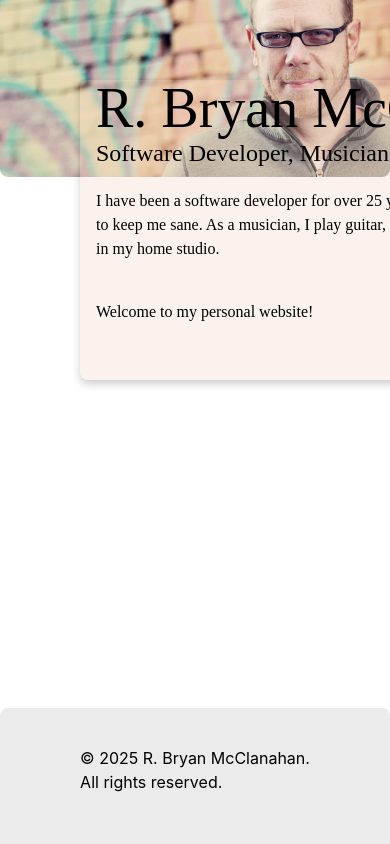
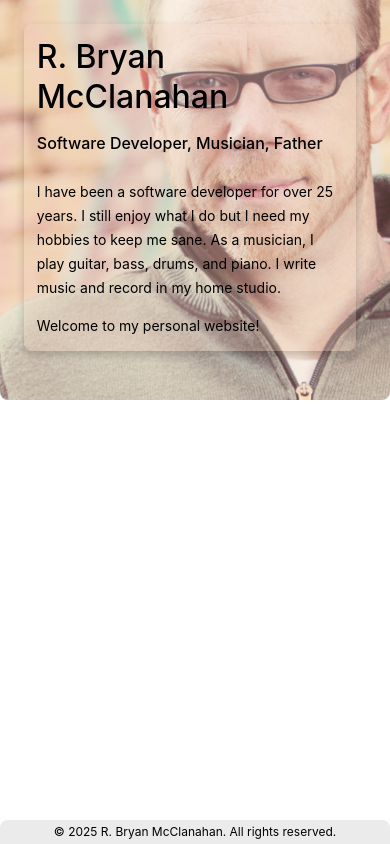
Before and after one commit to BryBo617/rbryanmcclanahan.com, a React (Vite) app: page / in a window 390 px wide. Built offline with nearby package versions, Linux system fonts and the light colour scheme; a web font is replaced by a local one.

Commit message:
make it responsive

```diff
--- a/src/App.tsx
+++ b/src/App.tsx
@@ -6,8 +6,10 @@ function App() {
       <header className="header">
         <div className="banner">
           <div className="banner-box">
-            <div className="title">R. Bryan McClanahan</div>
-            <div className="subtitle">Software Developer, Musician, Father</div>
+            <h6 className="p-heading--1 title">R. Bryan McClanahan</h6>
+            <h4 className="p-heading--3 subtitle">
+              Software Developer, Musician, Father
+            </h4>
             <div className="tagline">
               I have been a software developer for over 25 years. I still enjoy
               what I do but I need my hobbies to keep me sane. As a musician, I
@@ -16,15 +18,11 @@ function App() {
             </div>
             <div className="sign-off">Welcome to my personal website!</div>
           </div>
-          <img className="image" src="/images/banner.png" alt="Site Banner" />
+          <div className="image" data-testid="site-banner" />
         </div>
       </header>
       <footer className="footer p-strip--highlighted">
-        <p>
-          &copy; 2025 R. Bryan McClanahan.
-          <br />
-          All rights reserved.
-        </p>
+        <div>&copy; 2025 R. Bryan McClanahan. All rights reserved.</div>
       </footer>
     </div>
   );
--- a/src/styles/style.scss
+++ b/src/styles/style.scss
@@ -4,39 +4,167 @@
 .banner {
   display: flex;
   position: relative;
-  font-family: cursive;
+  justify-content: stretch;
+  align-items: stretch;
+  width: 100%;
+  max-width: 1280px;
 
   &-box {
+    @media (max-width: 480px) {
+      width: 85%;
+      margin-top: 1.5em;
+      margin-left: 1.5em;
+      padding: 0.8em;
+    }
+
+    @media (min-width: 481px) and (max-width: 768px) {
+      width: 55%;
+      margin-top: 2em;
+      margin-left: 1em;
+      margin-right: 1em;
+    }
+
+    @media (min-width: 769px) and (max-width: 1024px) {
+      width: 55%;
+      max-width: 90%;
+      margin-top: 2em;
+      margin-left: 1em;
+      padding: 1em;
+    }
+
+    @media (min-width: 1025px) {
+      width: 55%;
+      max-width: 80%;
+      padding: 1.5em;
+      margin-top: 4em;
+      margin-left: 2em;
+    }
+
     position: absolute;
-    width: 650px;
-    height: 300px;
-    top: 80px;
-    left: 80px;
+    max-width: 600px;
     background-color: rgba(237, 202, 185, 0.25);
     border-radius: 8px;
     box-shadow: 0 4px 8px rgba(0, 0, 0, 0.2);
     display: flex;
     flex-direction: column;
-    gap: 1em;
     padding: 1em;
   }
 
-  img {
+  .image {
+    @media (max-width: 480px) {
+      height: 400px;
+      min-height: 250px;
+      background-position: 85% top;
+      background-color: rgba(237, 202, 185, 0.35);
+      background-blend-mode: overlay;
+    }
+
+    @media (min-width: 481px) and (max-width: 768px) {
+      background-position: calc(100% + 10em) top;
+      background-color: rgba(237, 202, 185, 0.25);
+      background-blend-mode: overlay;
+    }
+
+    @media (max-width: 768px) and (orientation: landscape) {
+      background-position: center center;
+    }
+
+    @media (min-width: 769px) and (max-width: 1024px) {
+      background-position: calc(100% + 4em) top;
+    }
+
+    @media (min-width: 1025px) {}
+
+    width: 100%;
+    height: 580px;
+    max-width: 1280px;
+    min-height: 300px;
+    max-height: 580px;
+    background-image: url(/images/banner.png);
+    background-repeat: no-repeat;
+    background-size: cover;
+    background-position: top right;
     border-bottom-left-radius: 8px;
     border-bottom-right-radius: 8px;
   }
+
   .title {
+    @media (max-width: 480px) {
+      font-size: 2em;
+      padding: 0;
+      margin: 0;
+    }
+
+    @media (min-width: 481px) and (max-width: 768px) {
+      font-size: 2em;
+      padding: 0;
+      margin: 0;
+    }
+
+    @media (min-width: 769px) and (max-width: 1024px) {
+      font-size: 2.5em;
+      padding: 0;
+      margin: 0;
+    }
+
+    @media (min-width: 1025px) {
+      font-size: 3.5em;
+      padding: 0;
+      margin: 0;
+    }
+
     font-size: 56px;
   }
+
   .subtitle {
+    @media (max-width: 480px) {
+      font-size: 16px;
+      margin-top: 3px;
+    }
+
+    @media (min-width: 481px) and (max-width: 768px) {
+      font-size: 0.9em;
+      padding: 0;
+      margin: -0.5em 0 0 0;
+      ;
+    }
+
+    @media (min-width: 769px) and (max-width: 1024px) {}
+
+    @media (min-width: 1025px) {}
+
     margin-top: 5px;
     font-size: 24px;
   }
+
   .tagline {
+    @media (max-width: 480px) {
+      font-size: 14px;
+      padding: 0.3em 0;
+    }
+
+    @media (max-width: 768px) {}
+
+    @media (min-width: 769px) and (max-width: 1024px) {}
+
+    @media (min-width: 1025px) {}
+
     font-size: 16px;
     padding: 0.5em 0;
   }
+
   .sign-off {
+    @media (max-width: 480px) {
+      font-size: 14px;
+      margin-top: 10px;
+    }
+
+    @media (max-width: 768px) {}
+
+    @media (min-width: 769px) and (max-width: 1024px) {}
+
+    @media (min-width: 1025px) {}
+
     font-size: 16px;
     margin-top: 15px;
   }
@@ -52,6 +180,16 @@
 }
 
 .header {
+  @media (max-width: 480px) {
+    max-width: 100%;
+  }
+
+  @media (max-width: 768px) {}
+
+  @media (min-width: 769px) and (max-width: 1024px) {}
+
+  @media (min-width: 1025px) {}
+
   position: fixed;
   top: 0;
   left: 0;
@@ -64,6 +202,32 @@
 }
 
 .footer {
+  @media (max-width: 480px) {
+    font-size: 14px;
+    padding: 0.5rem 1rem;
+  }
+
+  @media (min-width: 481px) and (max-width: 768px) {
+    font-size: 0.9em;
+    padding: 0;
+    margin: -0.5em 0 0 0;
+  }
+
+  @media (max-width: 768px) {
+    font-size: 12px;
+    padding: 0;
+  }
+
+  @media (min-width: 769px) and (max-width: 1024px) {
+    font-size: 14px;
+    padding: 0.5rem 1rem;
+  }
+
+  @media (min-width: 1025px) {
+    font-size: 18px;
+    padding: 0.5rem 1rem;
+  }
+
   position: fixed;
   bottom: 0;
   left: 0;
```
Also changed, not shown: src/styles/style.css, 2 other files (tests, documents, lock files or other folders).
